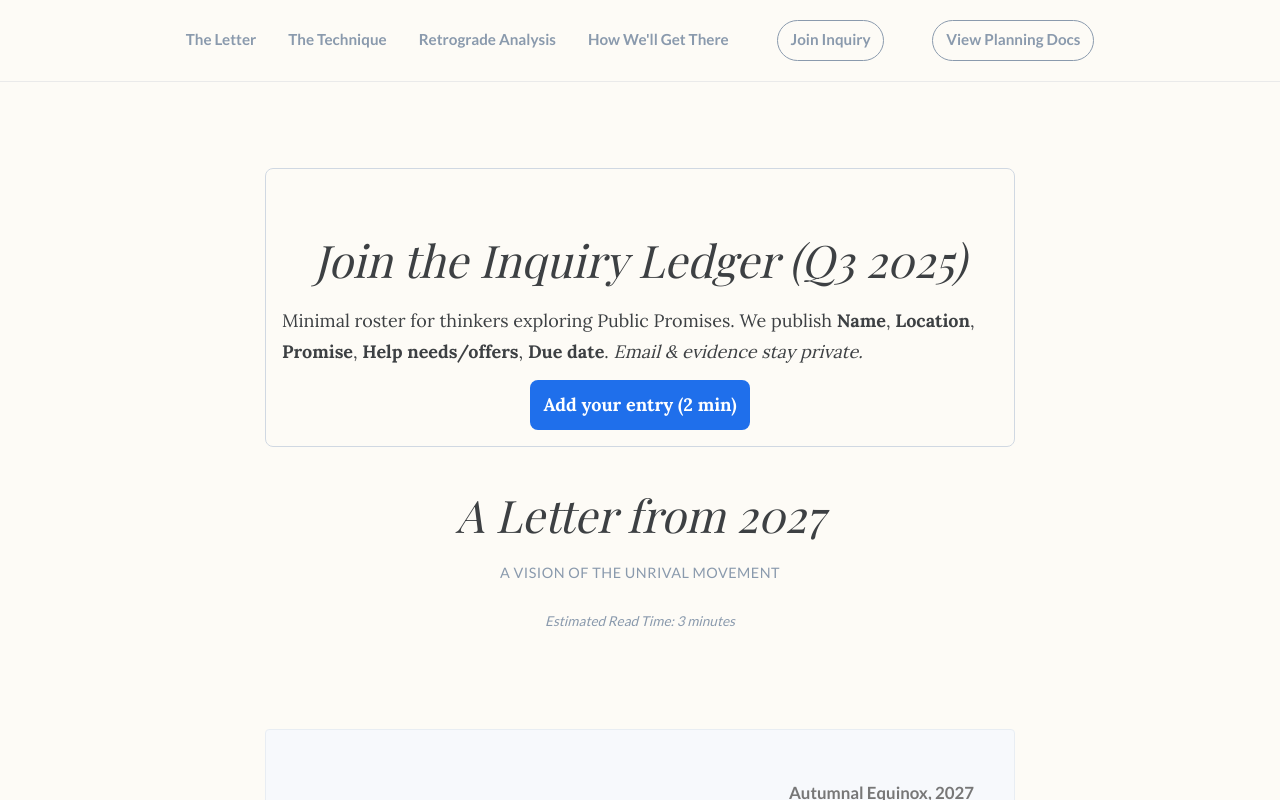
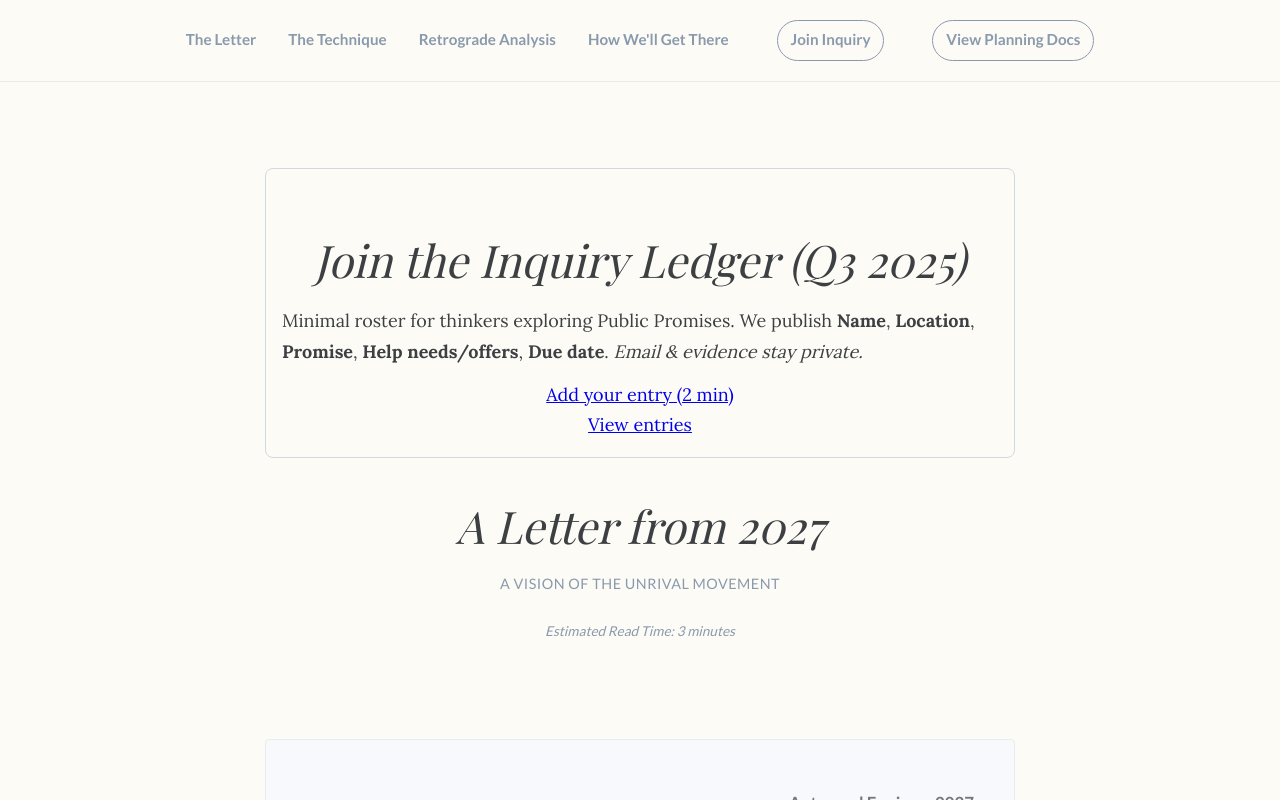
Before and after one commit to dvdgdn/unrival, a Next.js app: page / in a window 1280 px wide. Shown: the top 800 px of the page. Built offline with nearby package versions, Linux system fonts and the light colour scheme.

Commit message:
add sheet

```diff
--- a/src/components/InquiryCTA.tsx
+++ b/src/components/InquiryCTA.tsx
@@ -3,12 +3,17 @@
 // src/components/InquiryCTA.tsx
 export default function InquiryCTA() {
   const formURL = 'https://docs.google.com/forms/d/e/1FAIpQLSe5r-goodLmHBZ23Wyr9ZXHjOsVn-I47Tzeii_AJEQke8xZqQ/viewform?usp=header&utm_source=unrival_site&utm_medium=hero_btn&utm_campaign=inquiry_q3_2025';
+    const ledgerURL = 'https://docs.google.com/spreadsheets/d/1aFlHIRurJk4fZTzZjT_JB9SYm9Iqy0sg-7j8FWTB96Q/edit?usp=sharing';
   return (
     <section id="inquiry" style={{margin:'24px 0', padding:'16px', border:'1px solid #D0D8E2', borderRadius:8}}>
       <h1>Join the Inquiry Ledger (Q3 2025)</h1>
       <p style={{margin:'8px 0 12px'}}>Minimal roster for thinkers exploring Public Promises. We publish <strong>Name</strong>, <strong>Location</strong>, <strong>Promise</strong>, <strong>Help needs/offers</strong>, <strong>Due date</strong>. <em>Email & evidence stay private.</em></p>
       <div style={{ textAlign: 'center' }}>
-        <a href={formURL} target="_blank" rel="noopener noreferrer" className="btn-primary" onClick={()=>window.gtag?.('event','inquiry_cta_click',{placement:'hero'})}>Add your entry (2 min)</a>
+        <a href={formURL} target="_blank" rel="noopener noreferrer" className="btn-secondary" onClick={()=>window.gtag?.('event','inquiry_cta_click',{placement:'hero'})}>Add your entry (2 min)</a>
+      </div>
+
+      <div style={{ textAlign: 'center' }}>
+        <a href={ledgerURL} target="_blank" rel="noopener noreferrer" className="btn-secondary" onClick={()=>window.gtag?.('event','inquiry_cta_click',{placement:'hero'})}>View entries </a>
       </div>
       <style jsx>{`
         .btn-primary{display:inline-block;padding:10px 14px;background:#1F6FEB;color:#fff;border-radius:8px;font-weight:700;text-decoration:none}
```
